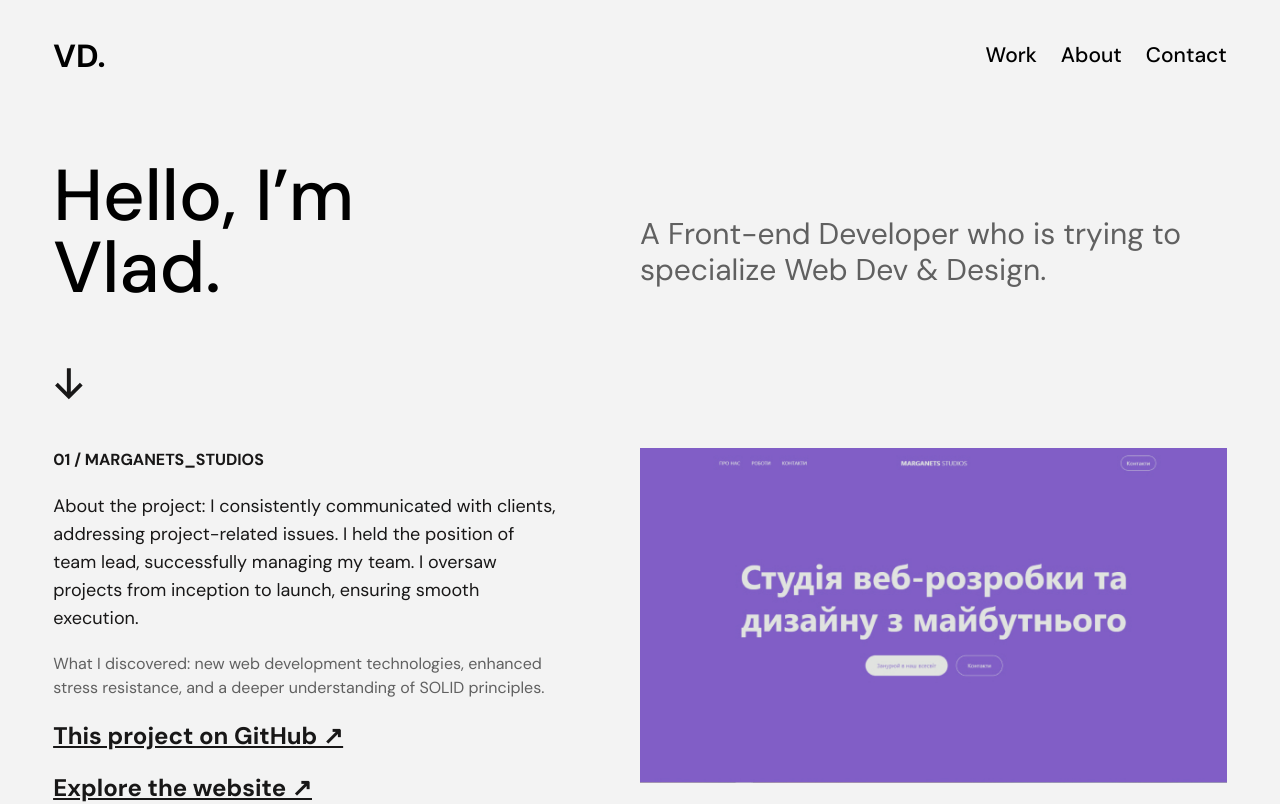
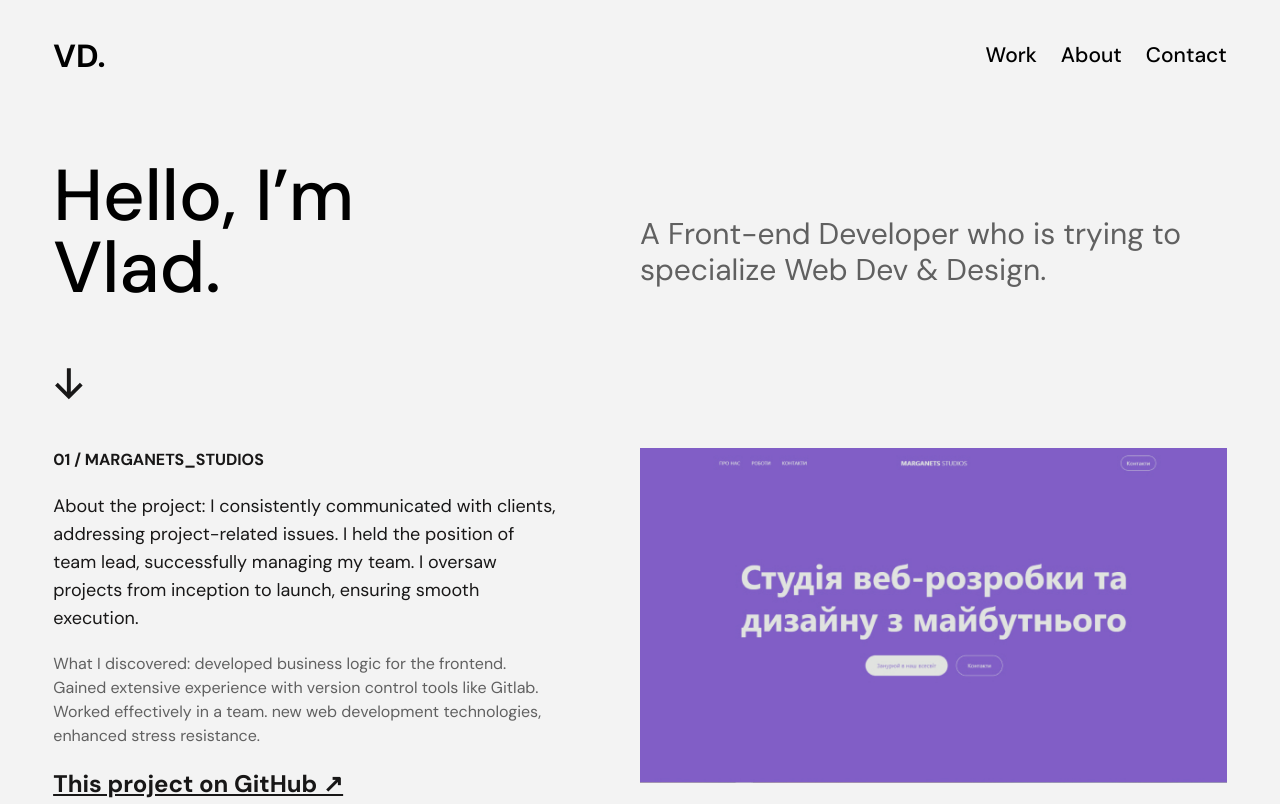
Before and after one commit to vladislav2251/My-Portfolio, a Vue app: page / in a window 1280 px wide. Shown: the top 804 px of the page. Built offline with nearby package versions, Linux system fonts and the light colour scheme.

Commit message:
changed all text

```diff
--- a/src/components/sections/project.vue
+++ b/src/components/sections/project.vue
@@ -16,7 +16,7 @@
             number: "01",
             label: "MARGANETS_STUDIOS",
             description: "About the project: I consistently communicated with clients, addressing project-related issues. I held the position of team lead, successfully managing my team. I oversaw projects from inception to launch, ensuring smooth execution.",
-            detail: "What I discovered: new web development technologies, enhanced stress resistance, and a deeper understanding of SOLID principles.",
+            detail: "What I discovered: developed business logic for the frontend. Gained extensive experience with version control tools like Gitlab. Worked effectively in a team. new web development technologies, enhanced stress resistance.",
             path: "https://github.com/vladislav2251/marganets-studios",
             src: "/img/Block.jpg",
             link: "https://marganets-studios.vercel.app"
```
